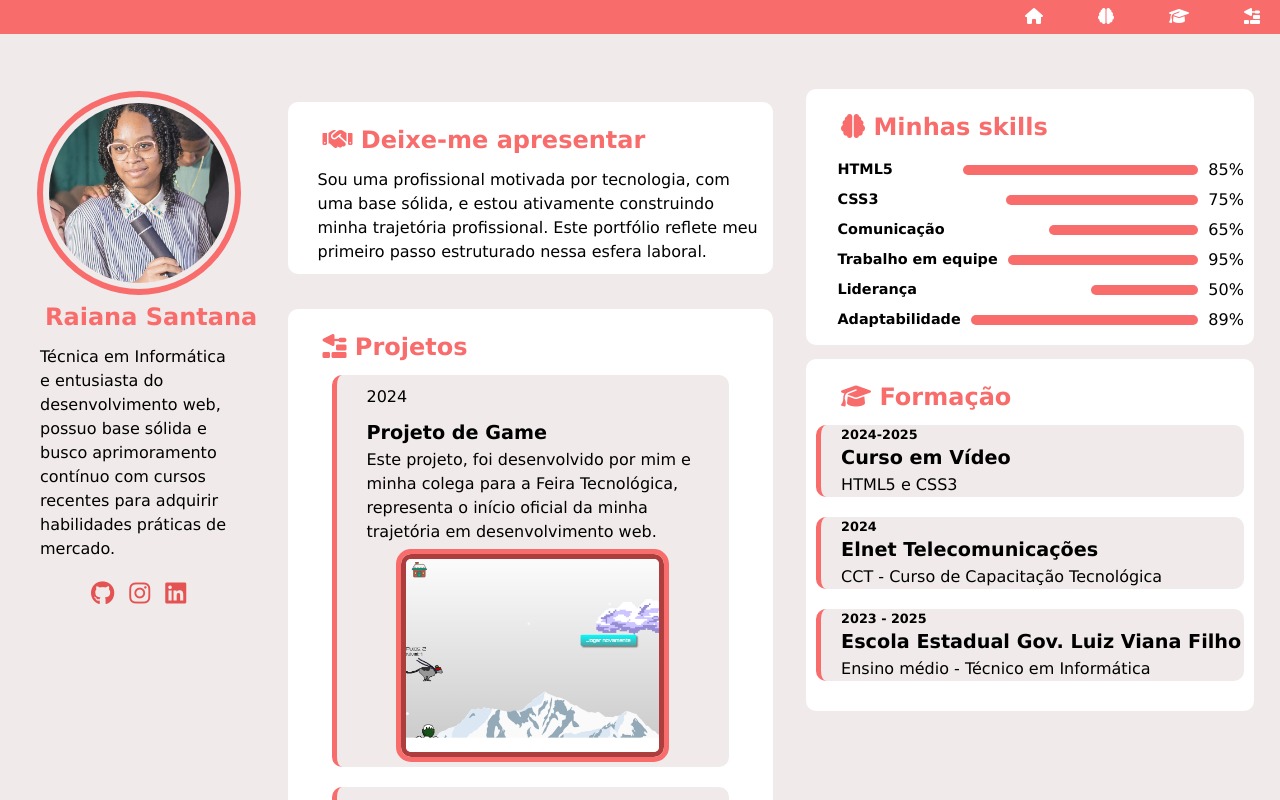
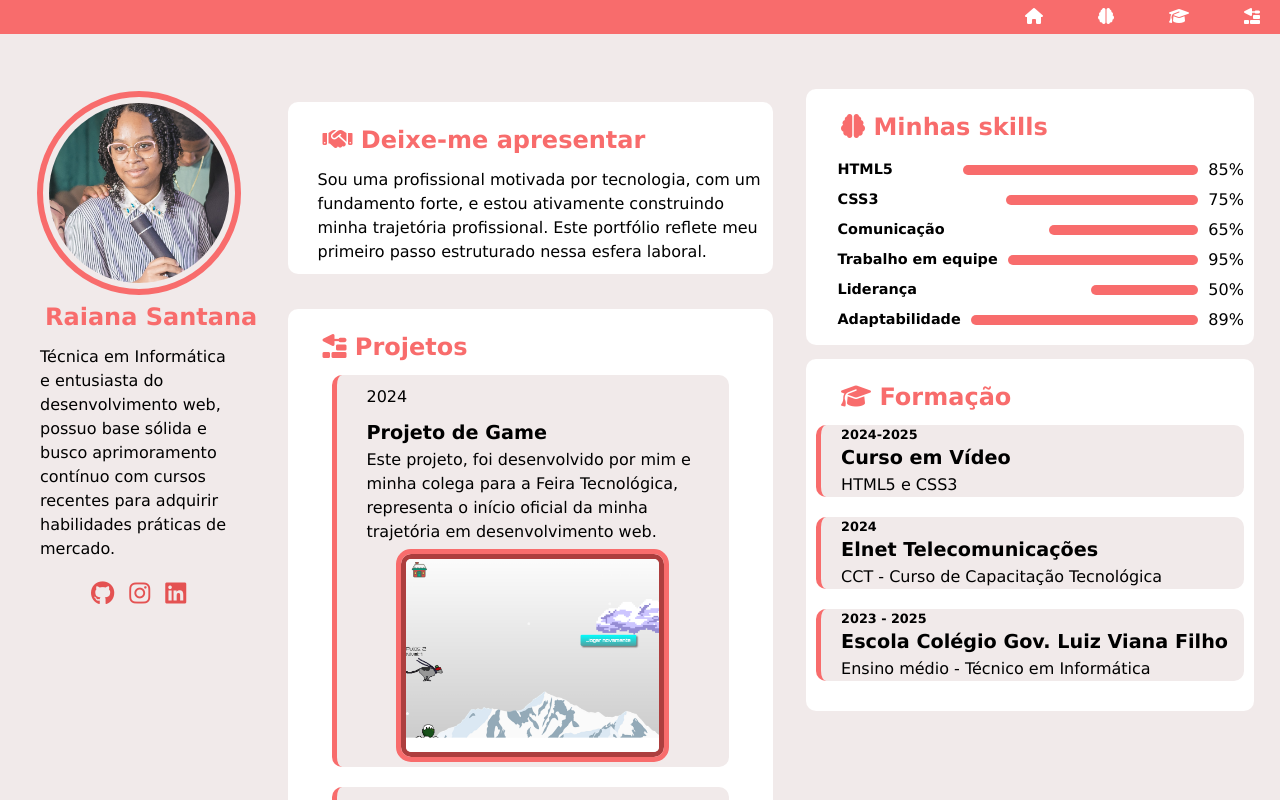
Before and after one commit to RaianaSantana/Raiana-Santana, a plain HTML site: page index.html in a window 1280 px wide. Shown: the top 800 px of the page. Drawn offline with Linux system fonts and the light colour scheme.

Commit message:
Alterações:
Escola > Colégio
Base sólida > Fundamento forte

```diff
--- a/index.html
+++ b/index.html
@@ -55,7 +55,7 @@
         </div>
     <section id="apresentacao">
         <h1><i class="fa-solid fa-handshake"></i> Deixe-me apresentar</h1>
-        <p>Sou uma profissional  motivada por tecnologia, com uma base sólida, e estou ativamente construindo minha trajetória profissional. Este portfólio reflete meu primeiro passo estruturado nessa esfera laboral.</p>
+        <p>Sou uma profissional  motivada por tecnologia, com um fundamento forte, e estou ativamente construindo minha trajetória profissional. Este portfólio reflete meu primeiro passo estruturado nessa esfera laboral.</p>
     </section>
     <section id="skills">
         <h1>  <h1> <i class="fa-solid fa-brain"> </i> Minhas skills</h1>
@@ -81,7 +81,7 @@
 
         <div class="formacao"><p class="ano">2024</p> <h2>Elnet Telecomunicações</h2><p>CCT - Curso de Capacitação Tecnológica</p></div>
 
-        <div class="formacao"><p class="ano">2023 - 2025</p> <h2>Escola Estadual Gov. Luiz Viana Filho</h2><p>Ensino médio - Técnico em Informática</p></div>
+        <div class="formacao"><p class="ano">2023 - 2025</p> <h2>Escola Colégio Gov. Luiz Viana Filho</h2><p>Ensino médio - Técnico em Informática</p></div>
     </section>
     <section id="projetos">
          <h1><i class="fa-solid fa-trowel-bricks"></i> Projetos</h1>
```
